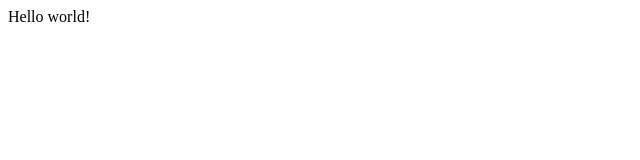
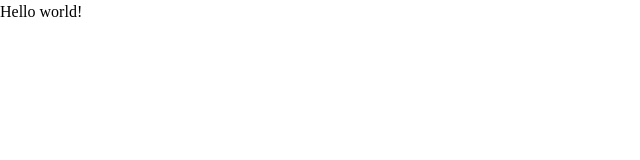
Before and after one commit to MouraGabriel53/nlw-connect-react, a Next.js app in the folder web/: page / in a window 1280 px wide. Shown: the top 160 px of the page, without its empty margins (0-640 px from the left). Built offline with nearby package versions, Linux system fonts and the light colour scheme.

Commit message:
installed tailwind

```diff
--- /dev/null
+++ b/web/src/app/globals.css
@@ -0,0 +1 @@
+@import "tailwindcss";
--- a/web/src/app/layout.tsx
+++ b/web/src/app/layout.tsx
@@ -1,3 +1,4 @@
+import './globals.css'
 import type { Metadata } from "next";
 
 export const metadata: Metadata = {
```
Also changed, not shown: postcss.config.mjs (added, +7 -0 lines).
